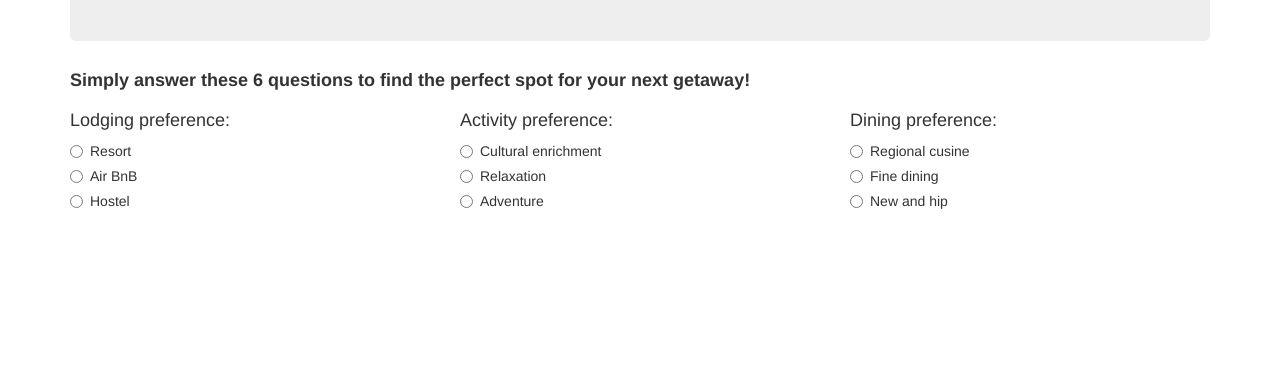
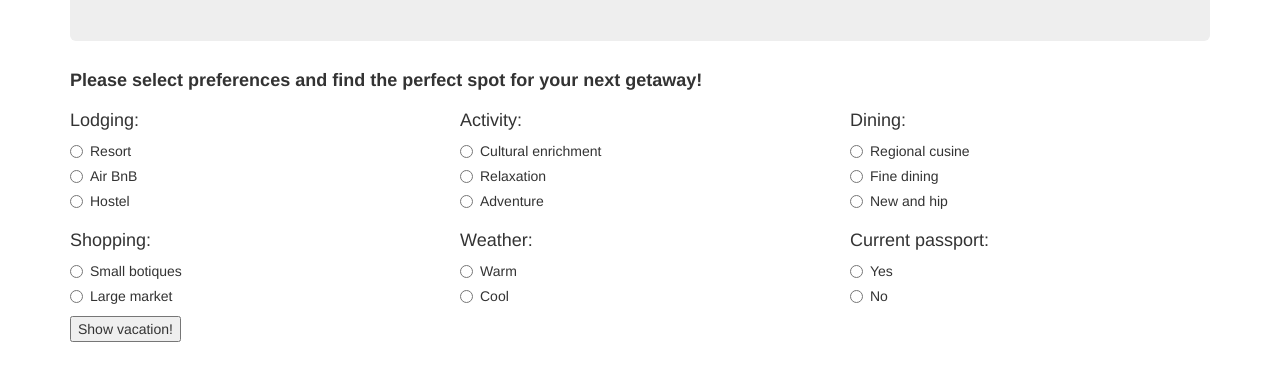
Before and after one commit to sushadore/Second-Code-Review, a plain HTML site: page index.html in a window 1280 px wide. Shown: the part 154-534 px from the top of the page. Drawn offline with Linux system fonts and the light colour scheme.

Commit message:
create weather, shopping and passport preferences

```diff
--- a/index.html
+++ b/index.html
@@ -14,11 +14,11 @@
         <h1>Ideal Vacation Location</h1>
       </div>
       <div id="survey-hidden">
-        <h4><strong>Simply answer these 6 questions to find the perfect spot for your next getaway!</strong></h4>
+        <h4><strong>Please select preferences and find the perfect spot for your next getaway!</strong></h4>
       </div>
       <div class="row">
         <div class="col-sm-4">
-          <h4>Lodging preference:</h4>
+          <h4>Lodging:</h4>
           <div class="radio">
             <label>
               <input type="radio" name="lodging" value="resort">Resort
@@ -36,7 +36,7 @@
           </div>
         </div>
         <div class="col-sm-4">
-          <h4>Activity preference:</h4>
+          <h4>Activity:</h4>
           <div class="radio">
             <label>
               <input type="radio" name="activity" value="culture">Cultural enrichment
@@ -54,7 +54,7 @@
           </div>
         </div>
         <div class="col-sm-4">
-          <h4>Dining preference:</h4>
+          <h4>Dining:</h4>
           <div class="radio">
             <label>
               <input type="radio" name="dining" value="regional">Regional cusine
@@ -72,6 +72,48 @@
           </div>
         </div>
       </div>
+      <div class="row">
+        <div class="col-sm-4">
+          <h4>Shopping:</h4>
+          <div class="radio">
+            <label>
+              <input type="radio" name="shopping" value="botique">Small botiques
+            </label>
+          </div>
+          <div class="radio">
+            <label>
+              <input type="radio" name="shopping" value="market">Large market
+            </label>
+          </div>
+        </div>
+        <div class="col-sm-4">
+          <h4>Weather:</h4>
+          <div class="radio">
+            <label>
+              <input type="radio" name="weather" value="warm">Warm
+            </label>
+          </div>
+          <div class="radio">
+            <label>
+              <input type="radio" name="weather" value="cool">Cool
+            </label>
+          </div>
+        </div>
+        <div class="col-sm-4">
+          <h4>Current passport:</h4>
+          <div class="radio">
+            <label>
+              <input type="radio" name="passport" value="yes">Yes
+            </label>
+          </div>
+          <div class="radio">
+            <label>
+              <input type="radio" name="passport" value="no">No
+            </label>
+          </div>
+        </div>
+      </div>
+      <button type="submit" class="button" id="show">Show vacation!</button>
     </div>
   </body>
 </html>
```
